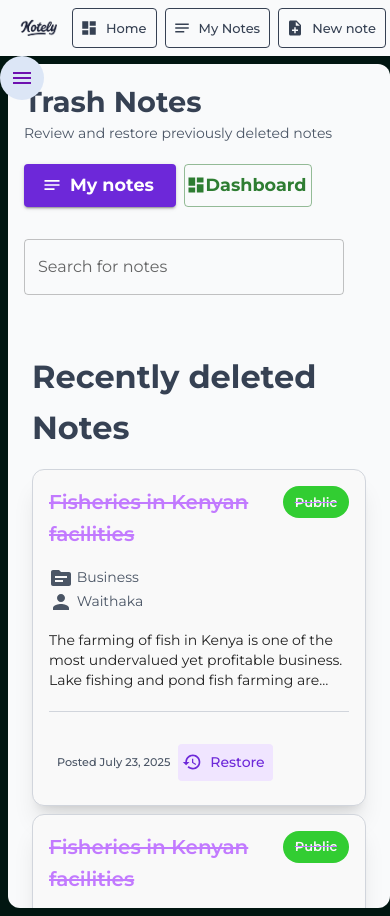
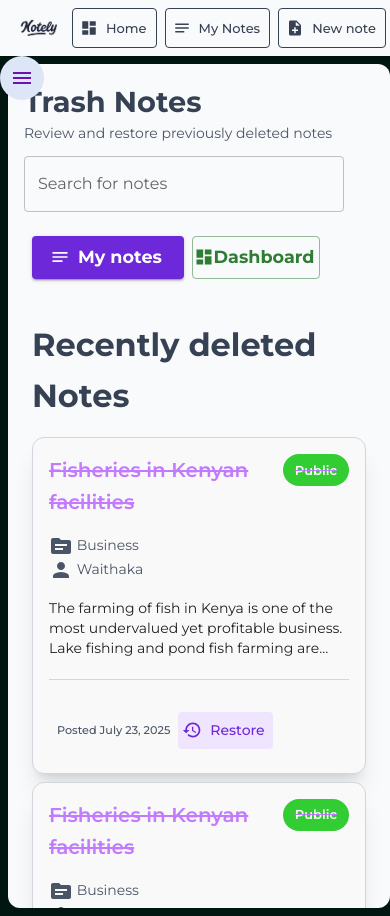
Before and after one commit to WaithakaGuru/NoteLy, a React (Vite) app in the folder client/: page /dashboard/Trash in a window 390 px wide. Shown: the top 916 px of the page. Built offline with nearby package versions, Linux system fonts and the light colour scheme.

Commit message:
Fix typos and fix main component height on small screens

```diff
--- a/client/src/components/MarkdownPreview.tsx
+++ b/client/src/components/MarkdownPreview.tsx
@@ -12,7 +12,7 @@ type MarkdownContent = {
 
 function MarkdownPreview(info: MarkdownContent) {
   return (
-     <Box component={"section"} sx={{width: {xs: "28rem", sm: "auto"}, placeSelf: "center"}}
+     <Box component={"section"} sx={{minWidth: {xs: "28rem", sm: "full"}, placeSelf: "center"}}
      className="border border-gray-300 rounded bg-white p-4 m-1 gap-2 flex flex-col shadow-md min-h-[34rem]"
     >
         <Typography variant="body1" gutterBottom fontWeight={"bold"} fontStyle={"italic"} color="secondary">
--- a/client/src/pages/AllUserNotes.tsx
+++ b/client/src/pages/AllUserNotes.tsx
@@ -8,13 +8,13 @@ function AllUserNotesPage() {
      <Box
       component={"main"}
       className="w-full h-[36rem] py-2 gap-2 flex"
-      sx={{ background: "#011611" }}
+      sx={{ background: "#011611", height: {xs: "max-content"}  }}
     >
       <ToggleSideBar/>
       <Stack
         component={"section"}
         className="bg-gray-50 w-full h-[35rem] overflow-auto rounded-xl p-4"
-        sx={{ ml: { sm: "9rem" } }}
+        sx={{ ml: { sm: "9rem" }, height: {xs: "100dvh",  md:"35rem"}}}
       >
         <Box
           component={"section"}
--- a/client/src/pages/CreateNote.tsx
+++ b/client/src/pages/CreateNote.tsx
@@ -46,14 +46,14 @@ function CreateNote() {
   return (
   <Box
       component={"main"}
-      className="w-full h-[36rem]  gap-2 flex"
+      className="w-full gap-2 flex h-[36rem] py-2"
       sx={{ background: "#011611", height: {xs: "max-content"} }}
     >
       <ToggleSideBar/>
       <Stack
         component={"section"}
-        className="bg-gray-50 w-full h-[35rem] overflow-auto rounded-xl p-6"
-        sx={{ ml: { sm: "10rem" }, height: {xs: "100dvh"}}}
+        className="bg-gray-50 w-full overflow-auto rounded-xl p-6"
+        sx={{ ml: { sm: "10rem" }, height: {xs: "100dvh",  md:"35rem"}}}
       >
         <Box
           component={"section"}
@@ -115,7 +115,7 @@ function CreateNote() {
                   Trash
                 </Button>
                 <Button
-                  href="/dashboard/notes"
+                  href="/dashboard/note"
                   color="success"
                   startIcon={<Notes className="mr-[-.5rem]" />}
                   variant="outlined"
@@ -187,7 +187,7 @@ function CreateNote() {
               </Button>
             </Stack>
           </Stack>
-            <Stack className="bg-gray-50  min-w-[45%]" sx={{width: {xs: "28rem", sm: "45%"}}}>
+          <Stack className="bg-gray-50 border-2" sx={{width: {xs: "88rem", md: "45%"}}}>
             <Typography
               variant="h6"
               className="text-gray-700"
--- a/client/src/pages/DashboardPage.tsx
+++ b/client/src/pages/DashboardPage.tsx
@@ -40,7 +40,7 @@ function DashboardPage() {
       <Stack
         component={"section"}
         className="bg-gray-50 w-full h-[35rem] overflow-auto rounded-xl p-4"
-        sx={{ ml: { sm: "9rem" }, height: {xs: "100dvh"} }}
+        sx={{ ml: { sm: "9rem" }, height: {xs: "100dvh", md: "35rem"} }}
       >
         <Box
           component={"section"}
--- a/client/src/pages/Homepage.tsx
+++ b/client/src/pages/Homepage.tsx
@@ -56,7 +56,7 @@ function Homepage() {
           sx={{
             textAlign: "center",
             mb: 4,
-            background: "linear-gradient(135deg, #606e83 50%, #6D28D9 0%)",
+            background:  "#606e83",
             WebkitBackgroundClip: "text",
             WebkitTextFillColor: "transparent",
             fontSize: "2.5rem",
@@ -73,20 +73,20 @@ function Homepage() {
             { value: "100+", label: "Daily Clients" },
           ].map((stat, index) => (
             <Grid size={{ xs: 12, sm: 6, md: 3 }} key={index}>
-              <Box
+              <Box component={"div"}
                 sx={{
                   p: 4,
                   borderRadius: 4,
                   textAlign: "center",
-                  color: "#6D28D9",
-                  background: "linear-gradient(45deg, #e7edf6ff, #c3cfe2)",
+                  background:"linear-gradient(45deg, #dce6f6, #a9b6ca)",                  // background:"#dce6f6",,
                   boxShadow: "0 5px 25px rgba(0,0,0,0.2)",
                   transition: "transform 0.3s ease",
                   "&:hover": {
                     transform: "scale(1.05)",
-                    background: "linear-gradient(45deg, #dce6f6, #a9b6ca)",
+                    // background: ",
                   },
                 }}
+                className="text-gray-800"
               >
                 <Typography variant="h4" fontWeight="bold">
                   {stat.value}
@@ -148,7 +148,7 @@ function Homepage() {
             think clearly and stay productive.
             <br />
             <br />
-            Built with love by creators who understand the chaos of digital
+            Built with love by <strong>Waithaka</strong> who understands the chaos of digital
             overload, Notely is here to bring
             <span style={{ color: "#6D28D9", fontWeight: 500 }}>
               {" "}
--- a/client/src/pages/TrashNotesPage.tsx
+++ b/client/src/pages/TrashNotesPage.tsx
@@ -13,14 +13,13 @@ function TrashNotesPage() {
         <ToggleSideBar/>
         <Stack
             component={"section"}
-            className="bg-gray-50 w-full h-[35rem] overflow-auto rounded-xl p-4"
-            sx={{ ml: { sm: "9rem" }, height: {xs: "100dvh"} }}
+            className="bg-gray-50 w-full overflow-auto rounded-xl p-4"
+            sx={{ ml: { sm: "9rem" }, height: {xs: "100dvh", md: "35rem"} }}
         >
-            <Stack direction={"row"} className="justify-between min-w-1/2">
-            <Box>
+            <Stack direction={{md:"row"}} className="justify-around min-w-1/2">
                 <Box
                     component={"div"}
-                className="flex  w-full"
+                    className="flex flex-col"
                 >
                     <Typography
                     fontSize={"1.8rem"}
@@ -30,7 +29,6 @@ function TrashNotesPage() {
                     Trash Notes
                     </Typography>
 
-              </Box>
                     <Typography
                         variant="body2"
                         gutterBottom
@@ -38,14 +36,20 @@ function TrashNotesPage() {
                     >
                         Review and restore previously deleted notes
                     </Typography>
-              <Stack direction={"row"} gap={1}>
+                </Box>
+                <TextField
+                    className="min-w-fit w-80"
+                    label="Search for notes"
+                    sx={{ my: 1, borderRadius: "1rem" }}
+                />
+                <Stack direction={"row"} gap={1} p={1}>
                     <Button
                     href="dashboard/create"
                     color="secondary"
                     variant="contained"
                     startIcon={<Notes />}
                     sx={{
-                    my: "1rem",
+                        my: ".5rem",
                         textTransform: "none",
                         fontWeight: "bold",
                         fontSize: "1.1rem",
@@ -63,7 +67,7 @@ function TrashNotesPage() {
                     variant="outlined"
                     title="Go to Dashboard"
                     sx={{
-                    my: "1rem",
+                        my: ".5rem",
                         textTransform: "none",
                         fontWeight: "bold",
                         fontSize: "1.1rem",
@@ -73,14 +77,8 @@ function TrashNotesPage() {
                     Dashboard
                     </Button>
                 </Stack>
-              <TextField
-                className="min-w-fit w-80"
-                label="Search for notes"
-                sx={{ my: 2, borderRadius: "1rem" }}
-              />
-            </Box>
             </Stack>
-                <Box component={"section"} className="w-full p-2 mt-8">
+            <Box component={"section"} className="w-full p-2 mt-4">
             <Typography
                 variant="h6"
                 className="text-gray-700"
```
Lines whose indentation alone changed are shown as unchanged.
